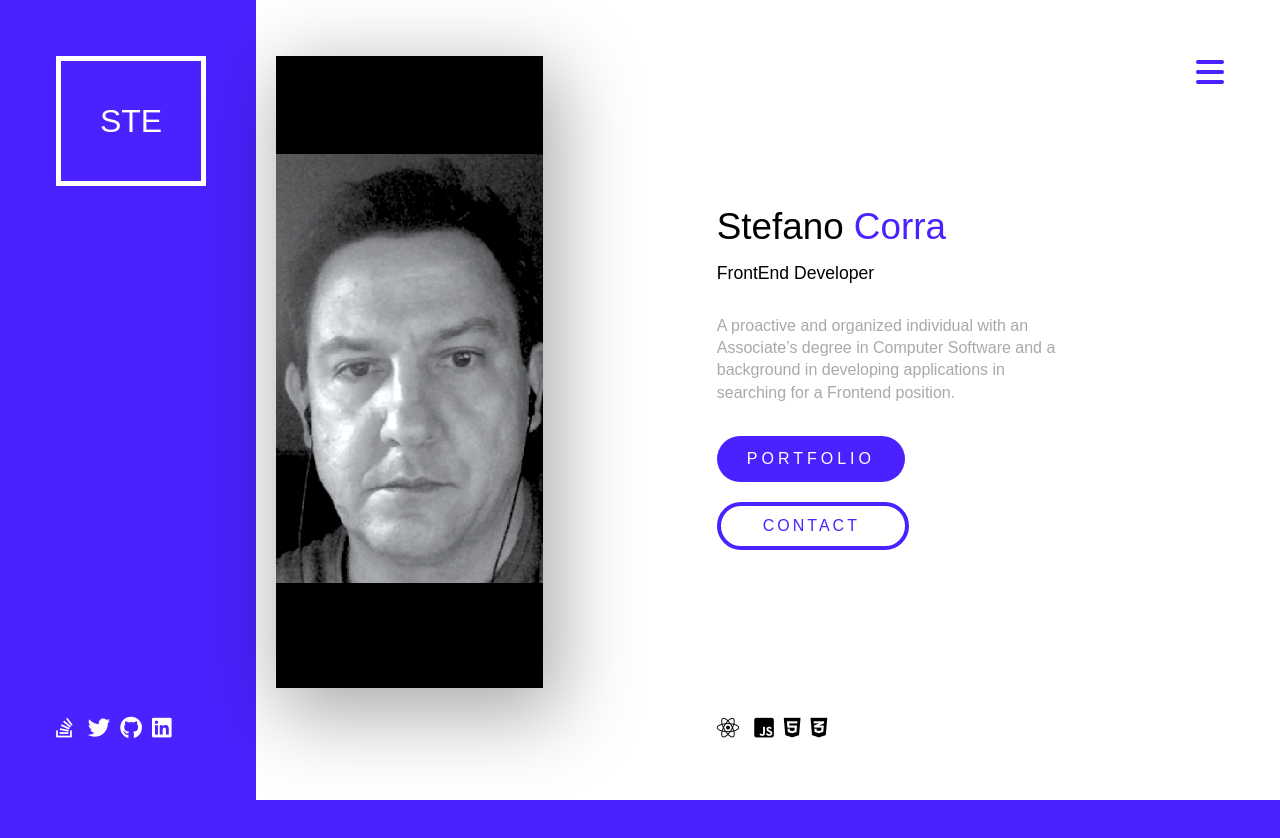
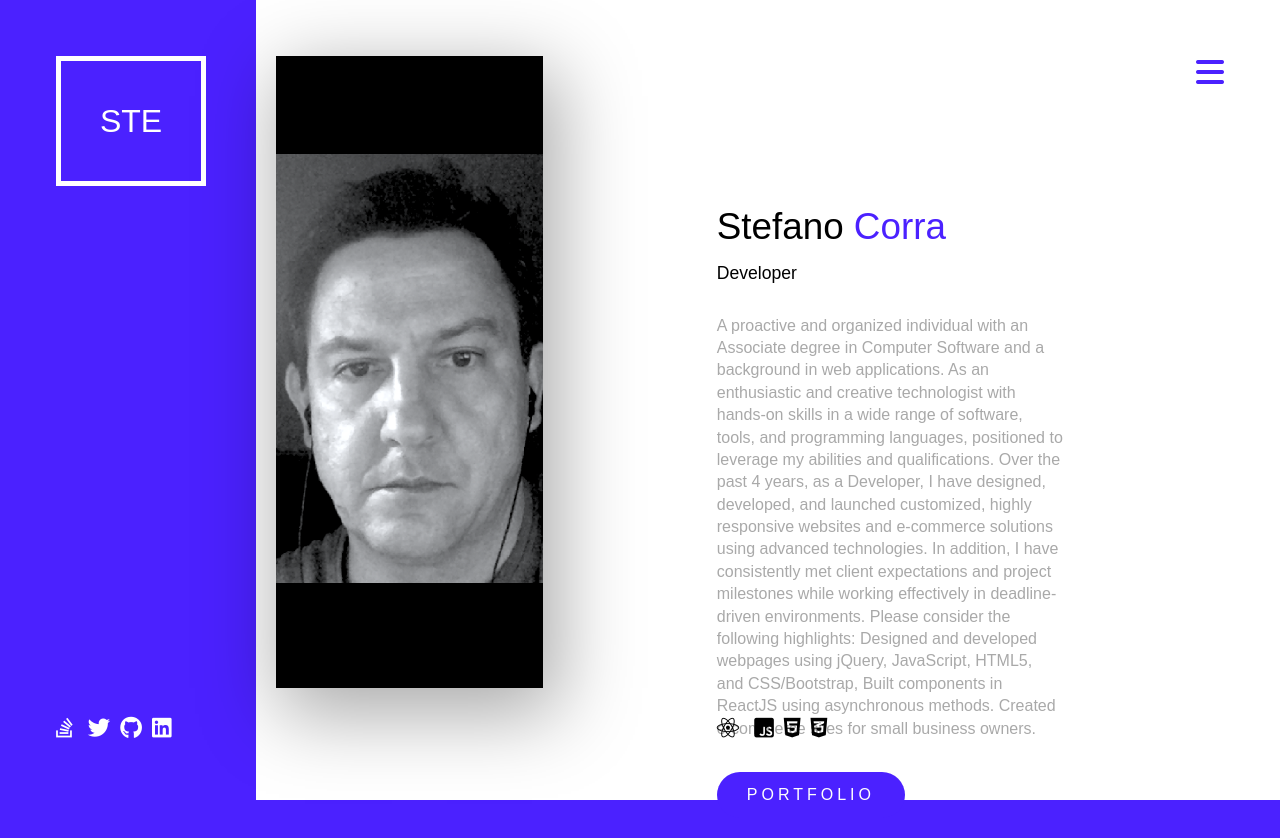
Before and after one commit to stecor/portfolio_react, a React (Create React App) app: page / in a window 1280 px wide. Shown: the top 838 px of the page. Before the commit the page ends 800 px from the top, so only its background shows below. Built offline with nearby package versions, Linux system fonts and the light colour scheme.

Commit message:
fix profile

```diff
--- a/src/component/Profile.jsx
+++ b/src/component/Profile.jsx
@@ -23,11 +23,21 @@ const Profile = () => {
         <h1>
           Stefano <span>Corra</span>
         </h1>
-        <h5>FrontEnd Developer</h5>
+        <h5>Developer</h5>
         <p>
-          A proactive and organized individual with an Associate’s degree in
-          Computer Software and a background in developing applications in
-          searching for a Frontend position.
+          A proactive and organized individual with an Associate degree in
+          Computer Software and a background in web applications. As an
+          enthusiastic and creative technologist with hands-on skills in a wide
+          range of software, tools, and programming languages, positioned to
+          leverage my abilities and qualifications. Over the past 4 years, as a
+          Developer, I have designed, developed, and launched customized, highly
+          responsive websites and e-commerce solutions using advanced
+          technologies. In addition, I have consistently met client expectations
+          and project milestones while working effectively in deadline-driven
+          environments. Please consider the following highlights: Designed and
+          developed webpages using jQuery, JavaScript, HTML5, and CSS/Bootstrap,
+          Built components in ReactJS using asynchronous methods. Created
+          e-commerce sites for small business owners.
         </p>
 
         <Link
```
